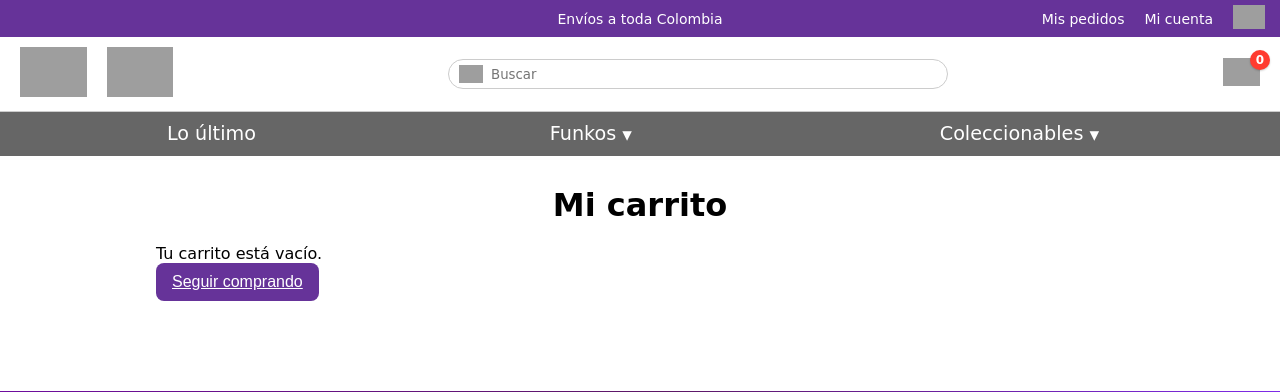
After one commit to Davideuni774/Tecnologias-2025-2, a PHP site: page /Paginas/Paginasemergentes/Micarrito.html in a window 1280 px wide. The commit adds this page. Shown: the top 392 px of the page. Run offline with PHP 8.4, Linux system fonts and the light colour scheme; grey boxes are pictures that could not be loaded.

Commit message:
Add shopping cart feature and UI enhancements
ISe introduce un sistema de carrito de compras con persistencia de localStorage, contador de insignias del carrito y una página de carrito dedicada (Micarrito.html). Se añaden botones de "Añadir al carrito" a las páginas de producto, se actualiza la navegación del encabezado para acceder al carrito y se aplican estilos a los componentes del carrito en index.css. Se realizó una pequeña limpieza en los comentarios de creacuenta.html.

```diff
--- /dev/null
+++ b/Paginas/Paginasemergentes/Micarrito.html
@@ -0,0 +1,20 @@
+<!DOCTYPE html>
+<html lang="es">
+<head>
+  <meta charset="UTF-8">
+  <meta name="viewport" content="width=device-width, initial-scale=1.0">
+  <title>Draconis - Accesorios</title>
+  <link rel="stylesheet" href="../../index.css?v=20251011">
+  <script src="../../index.js?v=20251011" defer></script>
+</head>
+<body>
+  <main>
+    <section class="cart-container">
+      <h2>Mi carrito</h2>
+      <div id="cart-root">
+        <!-- El contenido del carrito se renderiza con index.js -->
+      </div>
+    </section>
+  </main>
+</body>
+</html>
--- a/Paginas/Paginasemergentes/crearcuenta.html
+++ b/Paginas/Paginasemergentes/crearcuenta.html
@@ -111,7 +111,7 @@
       padding-left: 10px;
     }
 
-    /* Estilos específicos para replicar exactamente la imagen */
+    /* Estilos específicos  */
     .dashed-list {
       list-style-type: none;
     }
--- a/index.css
+++ b/index.css
@@ -2,6 +2,29 @@
         box-sizing: border-box;
         margin: 0;
         padding: 0;
+    }
+
+    /* Secondary action button: Agregar al carrito */
+    .btn-agregar {
+        display: inline-block;
+        padding: 12px 32px;
+        background: #ffffff;
+        color: #7b7b7b;
+        border: 2px solid #7b7b7b;
+        border-radius: 28px;
+        font-size: 18px;
+        cursor: pointer;
+        text-align: center;
+        min-width: 320px;
+        margin-top: 12px;
+    }
+    .btn-agregar:hover,
+    .btn-agregar:focus {
+        background: #f5f5f5;
+    }
+
+    @media (max-width: 900px) {
+        .btn-agregar { min-width: 260px; }
     }
 
     body {
@@ -78,6 +101,28 @@
 
     .header-right img {
         height: 28px;
+    }
+
+    /* Cart badge counter */
+    .cart-wrapper {
+        position: relative;
+        display: inline-block;
+    }
+    .cart-badge {
+        position: absolute;
+        top: -8px;
+        right: -10px;
+        background: #ff3b30;
+        color: #fff;
+        border-radius: 999px;
+        min-width: 20px;
+        height: 20px;
+        padding: 0 6px;
+        font-size: 12px;
+        line-height: 20px;
+        text-align: center;
+        font-weight: 700;
+        box-shadow: 0 1px 2px rgba(0,0,0,0.2);
     }
 
     nav {
@@ -355,6 +400,39 @@
         height: 50px;
     }
 
+    /* --- Cart page --- */
+    .cart-container {
+        max-width: 1000px;
+        margin: 30px auto;
+        padding: 0 16px 60px;
+        font-family: Arial, sans-serif;
+    }
+    .cart-container h2 {
+        font-family: 'Irish Grover', cursive;
+        font-size: 2rem;
+        text-align: center;
+        margin-bottom: 20px;
+    }
+    .cart-list { list-style: none; padding: 0; margin: 0 0 20px; }
+    .cart-item {
+        display: grid;
+        grid-template-columns: auto 1fr auto auto;
+        align-items: center;
+        gap: 10px;
+        padding: 12px 10px;
+        border-bottom: 1px solid #e5e5e5;
+    }
+    .cart-thumb { width: 56px; height: 56px; object-fit: cover; border-radius: 8px; }
+    .cart-item-name { font-weight: 600; }
+    .cart-qty { display: inline-flex; align-items: center; gap: 6px; }
+    .cart-qty input { width: 56px; text-align: center; padding: 6px; }
+    .cart-remove { background: transparent; border: none; color: #c00; cursor: pointer; }
+    .cart-summary { display: flex; justify-content: space-between; align-items: center; margin-top: 16px; }
+    .cart-actions { display: flex; gap: 10px; }
+    .btn-secondary { padding: 10px 16px; border: 1px solid #888; background: #fff; border-radius: 8px; cursor: pointer; }
+    .btn-primary { padding: 10px 16px; border: none; background: #663399; color: #fff; border-radius: 8px; cursor: pointer; }
+    .cart-link { color: inherit; text-decoration: none; }
+
     .footer-bottom {
         background: linear-gradient(100deg, #6E0D9E, #5C1865, #812DF4);
         color: white;
--- a/index.js
+++ b/index.js
@@ -2,9 +2,12 @@
 // Detecta si la página está en /Paginas/ para ajustar rutas relativas
 
 (function () {
-  const isSubpage = /\/Paginas\//i.test(location.pathname);
-  const base = isSubpage ? '../' : '';
-  const loginPath = isSubpage ? 'iniciosesion.html' : 'Paginas/iniciosesion.html';
+  // Determinar base relativa hasta la raíz, contemplando subcarpetas
+  const path = location.pathname.replace(/\\/g, '/');
+  const isNestedSubpage = /\/Paginas\/Paginasemergentes\//i.test(path);
+  const isSubpage = /\/Paginas\//i.test(path);
+  const baseToRoot = isNestedSubpage ? '../../' : (isSubpage ? '../' : '');
+  const loginPath = `${baseToRoot}Paginas/iniciosesion.html`;
 
   const headerHTML = () => `
     <div class="top-bar">
@@ -15,10 +18,10 @@
     </div>
     <header>
       <div class="header-left">
-        <a href="${base}index.html" aria-label="Ir a inicio - logo">
+        <a href="${baseToRoot}index.html" aria-label="Ir a inicio - logo">
           <img src="https://i.imgur.com/sUTU3bi.png" alt="Logo Draconis">
         </a>
-        <a href="${base}index.html" aria-label="Ir a inicio - texto">
+        <a href="${baseToRoot}index.html" aria-label="Ir a inicio - texto">
           <img src="https://i.imgur.com/CmZgZpI.png" alt="Draconis Texto">
         </a>
       </div>
@@ -27,7 +30,10 @@
         <input type="search" placeholder="Buscar">
       </div>
       <div class="header-right">
-        <img src="https://i.imgur.com/orxdqLp.png" alt="Carrito">
+        <a href="${baseToRoot}Paginas/Paginasemergentes/Micarrito.html" class="cart-wrapper" aria-label="Carrito">
+          <img src="https://i.imgur.com/orxdqLp.png" alt="Carrito">
+          <span class="cart-badge" id="cart-count" aria-live="polite">0</span>
+        </a>
       </div>
     </header>
     <nav>
@@ -129,16 +135,177 @@
     existingFooterBottom && existingFooterBottom.remove();
   }
 
+  // --- Carrito (localStorage) ---
+  const CART_KEY = 'draconis_cart_items';
+  function parsePriceToNumber(text) {
+    // Quita todo excepto dígitos; asume moneda sin decimales (COP)
+    const digits = String(text || '').replace(/[^\d]/g, '');
+    return digits ? parseInt(digits, 10) : 0;
+  }
+  function getCart() {
+    try {
+      const raw = localStorage.getItem(CART_KEY);
+      return raw ? JSON.parse(raw) : [];
+    } catch { return []; }
+  }
+  function setCart(items) {
+    localStorage.setItem(CART_KEY, JSON.stringify(items));
+    updateCartBadge();
+  }
+  function addToCart(product) {
+    const items = getCart();
+    // Sumar cantidad si ya existe mismo nombre; de lo contrario, push
+    const idx = items.findIndex(it => it.name === product.name);
+    if (idx >= 0) items[idx].qty += product.qty || 1; else items.push(product);
+    setCart(items);
+  }
+  function updateCartBadge() {
+    const countEl = document.getElementById('cart-count');
+    if (!countEl) return;
+    const items = getCart();
+    const total = items.reduce((sum, it) => sum + (it.qty || 1), 0);
+    countEl.textContent = String(total);
+  }
+
+  // --- Render de la página Mi carrito ---
+  function renderCartPage() {
+    const root = document.getElementById('cart-root');
+    if (!root) return; // No estamos en la página del carrito
+    const items = getCart();
+
+    if (!items.length) {
+      root.innerHTML = '<p>Tu carrito está vacío.</p>' +
+        `<div class="cart-actions"><a class="btn-primary" href="${baseToRoot}index.html">Seguir comprando</a></div>`;
+      return;
+    }
+
+    const list = document.createElement('ul');
+    list.className = 'cart-list';
+
+    items.forEach((it, idx) => {
+      const li = document.createElement('li');
+      li.className = 'cart-item';
+      const unit = typeof it.price === 'number' ? it.price : parsePriceToNumber(it.price);
+      const linkOpen = it.url ? `<a class="cart-link" href="${it.url}">` : '';
+      const linkClose = it.url ? `</a>` : '';
+      const imgHtml = it.image ? `${linkOpen}<img class="cart-thumb" src="${it.image}" alt="${it.name}">${linkClose}` : '';
+      li.innerHTML = `
+        ${imgHtml}
+        ${linkOpen}<span class="cart-item-name">${it.name}</span>${linkClose}
+        <span>$${unit.toLocaleString()}</span>
+        <span class="cart-qty">
+          Cantidad: <input type="number" min="1" value="${it.qty || 1}" data-idx="${idx}" />
+          <button class="cart-remove" data-idx="${idx}">Eliminar</button>
+        </span>
+      `;
+      list.appendChild(li);
+    });
+
+    const total = items.reduce((sum, it) => {
+      const unit = typeof it.price === 'number' ? it.price : parsePriceToNumber(it.price);
+      return sum + unit * (it.qty || 1);
+    }, 0);
+    const summary = document.createElement('div');
+    summary.className = 'cart-summary';
+    summary.innerHTML = `
+      <strong>Total: $${total.toLocaleString()}</strong>
+      <div class="cart-actions">
+        <button id="cart-clear" class="btn-secondary">Vaciar carrito</button>
+        <button id="cart-checkout" class="btn-primary">Finalizar compra</button>
+      </div>
+    `;
+
+    root.innerHTML = '';
+    root.appendChild(list);
+    root.appendChild(summary);
+
+    // Eventos
+    root.querySelectorAll('input[type="number"]').forEach(input => {
+      input.addEventListener('change', (e) => {
+        const idx = parseInt(e.target.getAttribute('data-idx'), 10);
+        const qty = Math.max(1, parseInt(e.target.value, 10) || 1);
+        const items = getCart();
+        if (items[idx]) {
+          items[idx].qty = qty;
+          setCart(items);
+          renderCartPage();
+        }
+      });
+    });
+
+    root.querySelectorAll('.cart-remove').forEach(btn => {
+      btn.addEventListener('click', (e) => {
+        const idx = parseInt(e.target.getAttribute('data-idx'), 10);
+        const items = getCart();
+        items.splice(idx, 1);
+        setCart(items);
+        renderCartPage();
+      });
+    });
+
+    document.getElementById('cart-clear')?.addEventListener('click', () => {
+      setCart([]);
+      renderCartPage();
+    });
+
+    document.getElementById('cart-checkout')?.addEventListener('click', () => {
+      alert('Gracias por tu compra (demo).');
+    });
+  }
+
+  function injectAddToCartButtons() {
+    // Inserta un botón "Agregar al carrito" debajo de cada .btn-comprar
+    const buyButtons = document.querySelectorAll('.btn-comprar');
+    buyButtons.forEach((btn) => {
+      // Evitar duplicar si ya existe un .btn-agregar junto a este botón
+      const next = btn.nextElementSibling;
+      if (next && next.classList && next.classList.contains('btn-agregar')) return;
+
+      const addBtn = document.createElement('button');
+      addBtn.className = 'btn-agregar';
+      addBtn.type = 'button';
+      addBtn.textContent = 'Agregar al carrito';
+      addBtn.addEventListener('click', () => {
+        try {
+          const info = btn.closest('.producto-info');
+          const title = info?.querySelector('h1')?.textContent?.trim() || 'Producto';
+          const priceText = info?.querySelector('.precio')?.textContent || '';
+          const price = parsePriceToNumber(priceText);
+          // Capturar imagen dentro del bloque de detalle
+          const detail = info?.closest('.producto-detalle') || document.querySelector('.producto-detalle');
+          const imgEl = detail?.querySelector('.producto-imagen img') || detail?.querySelector('img');
+          const image = imgEl?.getAttribute('src') || '';
+          const url = location.pathname;
+          addToCart({ name: title, price, image, url, qty: 1 });
+          addBtn.textContent = 'Agregado ✔';
+          setTimeout(() => (addBtn.textContent = 'Agregar al carrito'), 1200);
+          // Opcional: navegar directo al carrito al agregar
+          // location.href = `${baseToRoot}Paginas/Paginasemergentes/Micarrito.html`;
+        } catch (e) {
+          console.warn('[Carrito] No se pudo identificar el producto', e);
+        }
+      });
+
+      btn.insertAdjacentElement('afterend', addBtn);
+    });
+  }
+
   // Ejecutar cuando el DOM esté listo
   if (document.readyState === 'loading') {
     document.addEventListener('DOMContentLoaded', () => {
       injectHeader();
       injectFooter();
+      injectAddToCartButtons();
+      updateCartBadge();
+      renderCartPage();
       console.log('[Draconis] Header y footer inyectados (DOMContentLoaded).');
     });
   } else {
     injectHeader();
     injectFooter();
+    injectAddToCartButtons();
+    updateCartBadge();
+    renderCartPage();
     console.log('[Draconis] Header y footer inyectados (carga inmediata).');
   }
 })();
```
